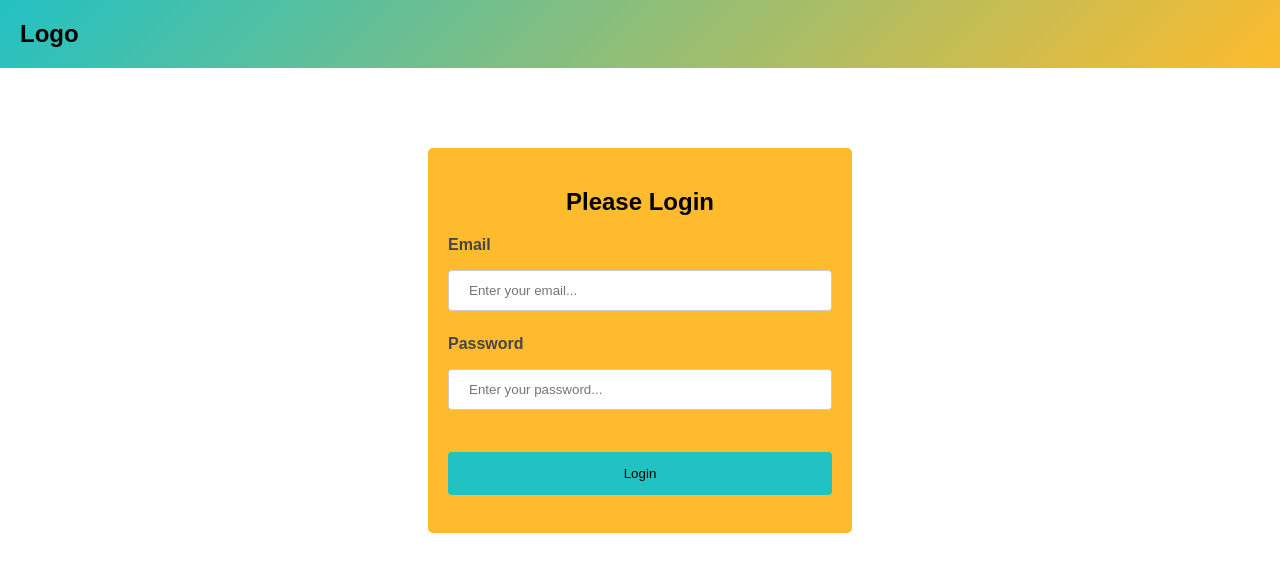
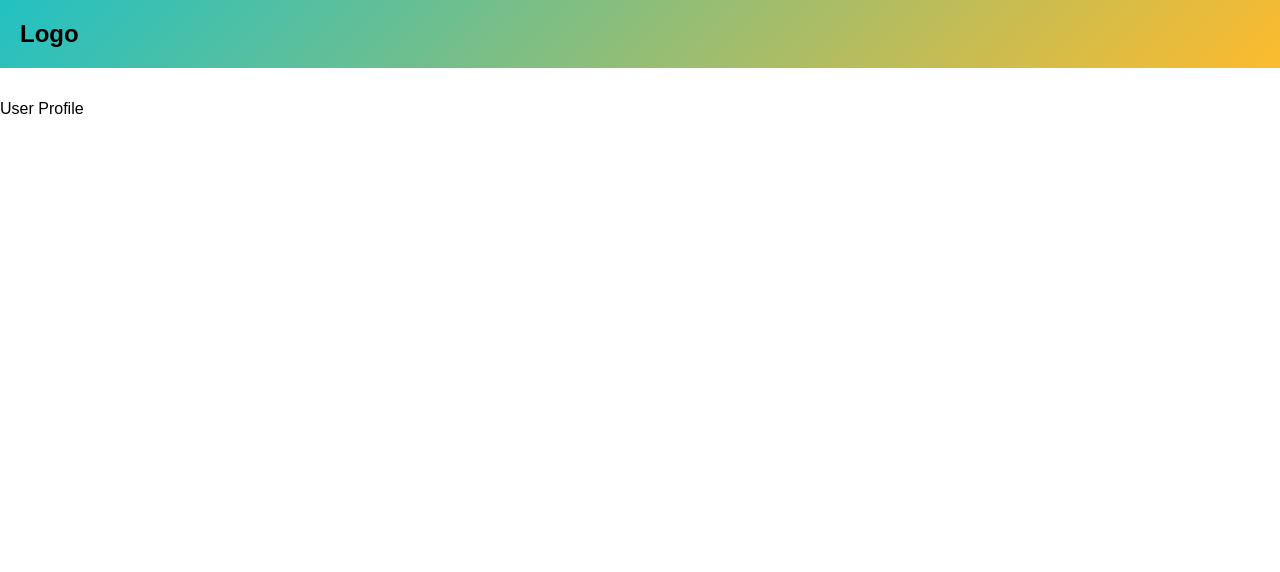
Before and after one commit to Sowmyam22/React_App, a React (Create React App) app: page /profile in a window 1280 px wide. Shown: the top 572 px of the page. Built offline with nearby package versions, Linux system fonts and the light colour scheme.

Commit message:
validation refactor, worked on the react router

```diff
--- a/package.json
+++ b/package.json
@@ -8,6 +8,7 @@
     "@testing-library/user-event": "^12.8.3",
     "react": "^17.0.2",
     "react-dom": "^17.0.2",
+    "react-router-dom": "^5.2.0",
     "react-scripts": "4.0.3",
     "web-vitals": "^1.1.2"
   },
--- a/src/App.css
+++ b/src/App.css
@@ -24,7 +24,7 @@ body {
   background: rgb(34,193,195);
   background: linear-gradient(135deg, rgba(34,193,195,1) 0%, rgba(253,187,45,1) 100%);
   padding: 0 20px;
-  margin: 0 0 5rem 0;
+  margin: 0 0 2rem 0;
 }
 
 .header-right {
@@ -37,7 +37,7 @@ body {
 }
 
 .menu-item {
-  margin: 0 1rem;
+  margin: 0 0.5rem;
 }
 
 .menu-item:hover {
@@ -61,16 +61,6 @@ body {
   padding: 20px;
   margin: auto;
   width: 30%;
-}
-
-input, select {
-  width: 100%;
-  padding: 12px 20px;
-  margin: 8px 0;
-  display: block;
-  border: 1px solid #ccc;
-  border-radius: 4px;
-  box-sizing: border-box;
 }
 
 .login-button {
@@ -99,8 +89,7 @@ input, select {
 .control label {
   font-weight: bold;
   flex: 1;
-  color: #464646;
-  margin-bottom: 0.5rem;
+  color: #050505;
 }
 
 .control input {
@@ -115,6 +104,25 @@ input, select {
 
 .control.invalid input {
   border-color: red;
-  background: #fbdada;
+  background: #fac1c1;
   color: red;
 }
+
+.error-text {
+  color: red;
+  font-size: 12px;
+  margin-top: -3px;
+}
+
+button:disabled,
+button:disabled:hover,
+button:disabled:active {
+  background-color: rgb(158, 233, 227);
+  color: rgb(95, 95, 95);
+  border-color: #ccc;
+  cursor: not-allowed;
+}
+
+.not-found-error {
+  text-align: center;
+}
--- a/src/App.js
+++ b/src/App.js
@@ -1,7 +1,11 @@
 import React, { Component } from 'react';
 import './App.css';
+import { Route, Switch } from 'react-router-dom';
+
 import Home from './pages/Home';
 import Login from './pages/Login';
+import Profile from './pages/Profile';
+import PageNotFound from './pages/PageNotFound';
 
 class App extends Component {
   constructor() {
@@ -52,11 +56,28 @@ class App extends Component {
         <div className="header">
           <h2>Logo</h2>
 
-          {this.state.isLoggedIn && <p className="menu-item" onClick={this.logoutHandler.bind(this)}>Logout</p>}
+          {this.state.isLoggedIn &&
+            <div className="header__menu-items">
+              <p className="menu-item">Profile</p>
+              <p className="menu-item" onClick={this.logoutHandler.bind(this)}>Logout</p>
+            </div>
+          }
         </div>
 
-        {!this.state.isLoggedIn && <Login onLogin={this.loginHandler.bind(this)} />}
-        {this.state.isLoggedIn && <Home items={this.state.listItems} />}
+        <Switch>
+          <Route exact path="/">
+            {!this.state.isLoggedIn && <Login onLogin={this.loginHandler.bind(this)} />}
+          </Route>
+          <Route path="/home">
+            {this.state.isLoggedIn && <Home items={this.state.listItems} />}
+          </Route>
+          <Route path="/profile">
+            <Profile />
+          </Route>
+          <Route path='*'>
+            <PageNotFound />
+          </Route>
+        </Switch>
       </>
     )
   }
--- a/src/index.js
+++ b/src/index.js
@@ -3,10 +3,13 @@ import ReactDOM from 'react-dom';
 import './index.css';
 import App from './App';
 import reportWebVitals from './reportWebVitals';
+import { BrowserRouter } from 'react-router-dom';
 
 ReactDOM.render(
   <React.StrictMode>
-    <App />
+    <BrowserRouter>
+      <App />
+    </BrowserRouter>
   </React.StrictMode>,
   document.getElementById('root')
 );
--- a/src/pages/Login.js
+++ b/src/pages/Login.js
@@ -1,83 +1,90 @@
 import React, { useState } from "react";
-
-import ErrorAlert from "../components/error/Alert";
+import { useHistory } from "react-router-dom";
 
 function LoginPage(props) {
   const [enteredEmail, setEnteredEmail] = useState('');
-  const [emailIsValid, setEmailIsValid] = useState('');
+  const [enteredEmailTouched, setEnteredEmailTouched] = useState(false);
   const [enteredPassword, setEnteredPassword] = useState('');
-  const [passwordIsValid, setPasswordIsValid] = useState('');
-  const [formIsValid, setFormIsValid] = useState(false);
-  const [showErrorAlert, setShowErrorAlert] = useState(false);
+  const [enteredPasswordTouched, setEnteredPasswordTouched] = useState(false);
+
+  const emailIsValid = enteredEmail.includes('@');
+  const emailInputIsInValid = !emailIsValid && enteredEmailTouched;
+
+  const passwordIsValid = enteredPassword.trim().length > 6;
+  const passwordInputIsInValid = !passwordIsValid && enteredPasswordTouched;
+
+  let formIsValid = emailIsValid && passwordIsValid ? true : false;
+
+  const history = useHistory();
+
+  const emailChangeHandler = (event) => {
+    setEnteredEmail(event.target.value);
+  }
+
+  const passwordChangeHanlder = (event) => {
+    setEnteredPassword(event.target.value);
+  }
+
+  const validateEmailHandler = () => {
+    setEnteredEmailTouched(true);
+  }
+
+  const validatePasswordHandler = () => {
+    setEnteredPasswordTouched(true);
+  }
 
   const submitHandler = (event) => {
     event.preventDefault();
 
-    if (formIsValid) {
-      props.onLogin();
-    } else {
-      setShowErrorAlert(true);
+    setEnteredEmailTouched(true);
+    setEnteredPasswordTouched(true);
+
+    if (!formIsValid) {
+      return;
     }
-  }
 
-  const emailChangeHandler = (event) => {
-    setEnteredEmail(event.target.value);
+    props.onLogin();
+    history.push('/home');
 
-    setFormIsValid(
-      event.target.value.includes('@') && enteredPassword.trim().length > 6
-    )
-  }
+    setEnteredEmail('');
+    setEnteredPassword('');
 
-  const passwordChangeHanlder = (event) => {
-    setEnteredPassword(event.target.value);
-
-    setFormIsValid(
-      enteredEmail.includes('@') && event.target.value.trim().length > 6
-    )
-  }
-
-  const validateEmailHandler = () => {
-    setEmailIsValid(enteredEmail.includes('@'));
-  }
-
-  const validatePasswordHandler = () => {
-    setPasswordIsValid(enteredPassword.trim().length > 6);
+    setEnteredEmailTouched(false);
+    setEnteredPasswordTouched(false);
   }
 
   return (
     <div>
-      {showErrorAlert && <ErrorAlert errorValue='Invali Email & Password! Please try again...!' />}
-
       <div className="form-control">
-        <h2 style={{ "textAlign": "center" }}>Please Login</h2>
+        <h2 style={{ "textAlign": "center" }}>Login Here</h2>
         <form onSubmit={submitHandler} noValidate>
-          <div className={`control ${emailIsValid === false ? 'invalid' : ''}`}>
+          <div className={`control ${emailInputIsInValid ? 'invalid' : ''}`}>
             <label htmlFor="email">Email</label>
             <input
               type="email"
               id="email"
               name="email"
-              placeholder="Enter your email..."
               value={enteredEmail}
               onChange={emailChangeHandler}
               onBlur={validateEmailHandler}
             />
+            {emailInputIsInValid && <p className="error-text">Enter Valid Email</p>}
           </div>
 
-          <div className={`control ${passwordIsValid === false ? 'invalid' : ''}`}>
+          <div className={`control ${passwordInputIsInValid ? 'invalid' : ''}`}>
             <label htmlFor="password">Password</label>
             <input
               type="password"
               id="password"
               name="password"
-              placeholder="Enter your password..."
               value={enteredPassword}
               onChange={passwordChangeHanlder}
               onBlur={validatePasswordHandler}
             />
+            {passwordInputIsInValid && <p className="error-text">Incorrect Password</p>}
           </div>
 
-          <button className="login-button">Login</button>
+          <button className="login-button" disabled={!formIsValid}>Login</button>
         </form>
       </div>
     </div>
--- /dev/null
+++ b/src/pages/PageNotFound.js
@@ -0,0 +1,9 @@
+import React from "react";
+
+function PageNotFound() {
+  return (
+    <h1 className="not-found-error">404 - Page Not Found</h1>
+  )
+}
+
+export default PageNotFound;
--- /dev/null
+++ b/src/pages/Profile.js
@@ -0,0 +1,9 @@
+import React from "react";
+
+function Profile(props) {
+    return (
+        <div>User Profile</div>
+    )
+}
+
+export default Profile;
```
Also changed, not shown: 1 other file (tests, documents, lock files or other folders).
